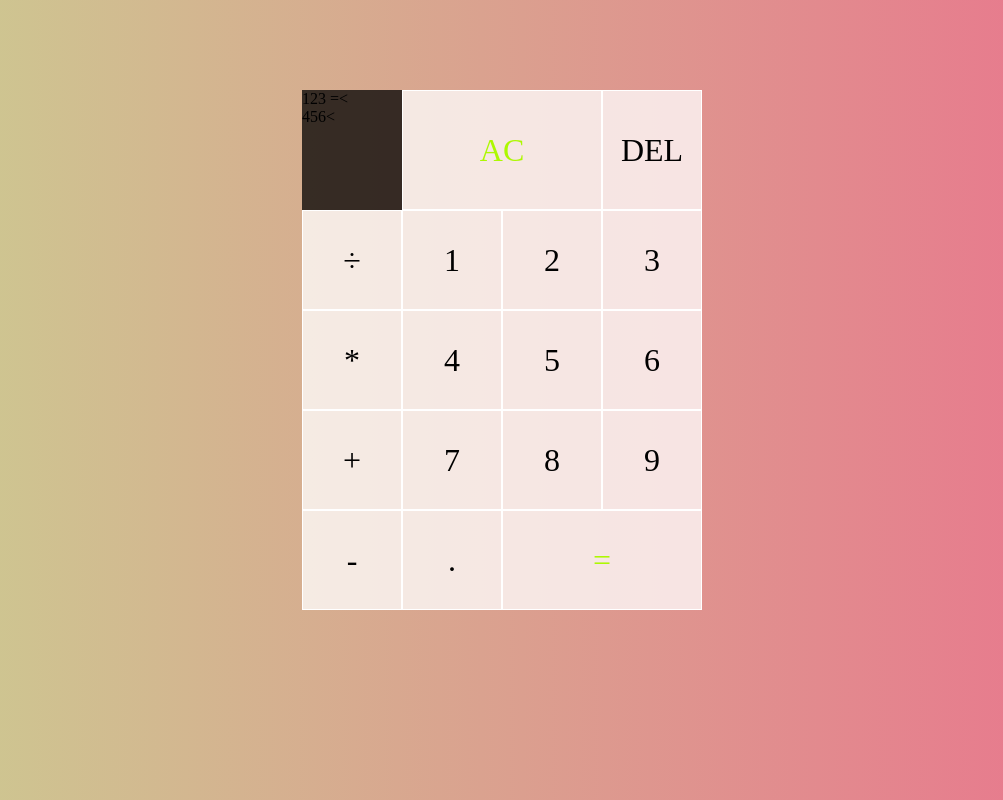
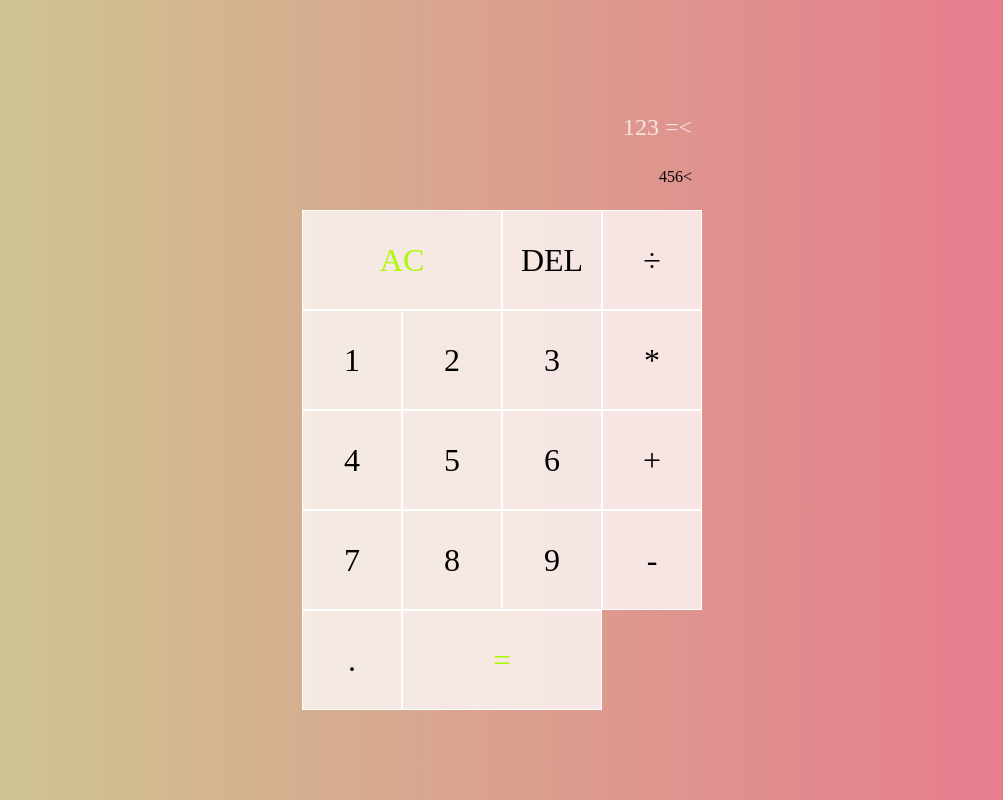
Before and after one commit to EmilioBenavides/javascript-calculator, a plain HTML site: page index.html in a window 1280 px wide. Shown: the whole page, without its empty margins (138-1141 px from the left). Drawn offline with Linux system fonts and the light colour scheme.

Commit message:
added color and font size to output previous operand

```diff
--- a/css/styles.css
+++ b/css/styles.css
@@ -40,6 +40,18 @@ body {
 }
 
 .output {
-    grid-column: span -1;
-    background: rgb(0, 0, 0, 75%);
+    grid-column: 1 / -1;
+    background: rgba(0, 0, 0, 0, 0.75%);
+    display: flex;
+    align-items: flex-end;
+    justify-content: space-around;
+    flex-direction: column;
+    padding: 10px;
+    word-wrap: break-word;
+    word-break: break-all;
 }
+
+.output .previous-operand{
+    color: rgba(255, 255, 255, 0.75);
+    font-size: 1.5rem;
+}
```
